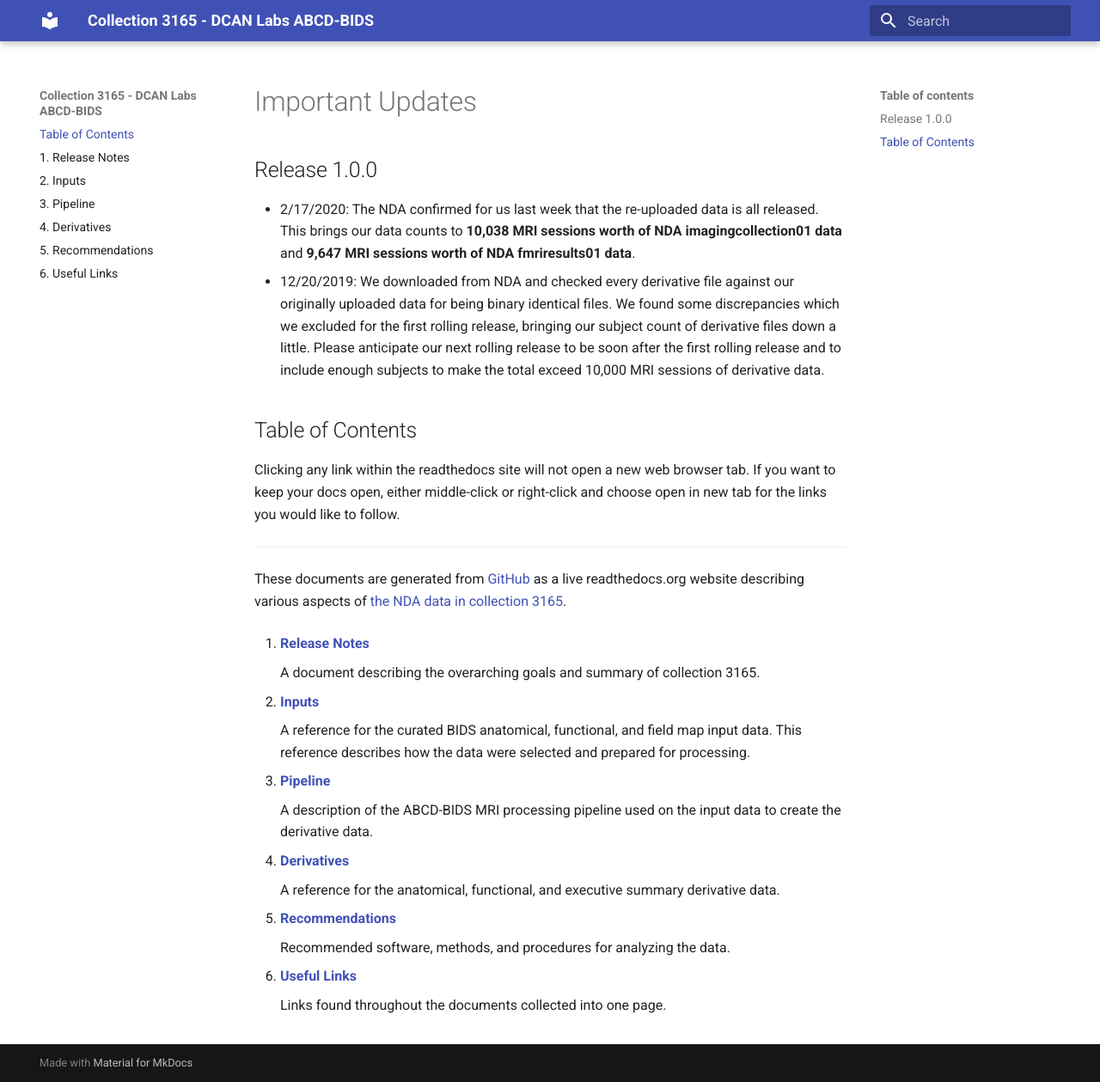
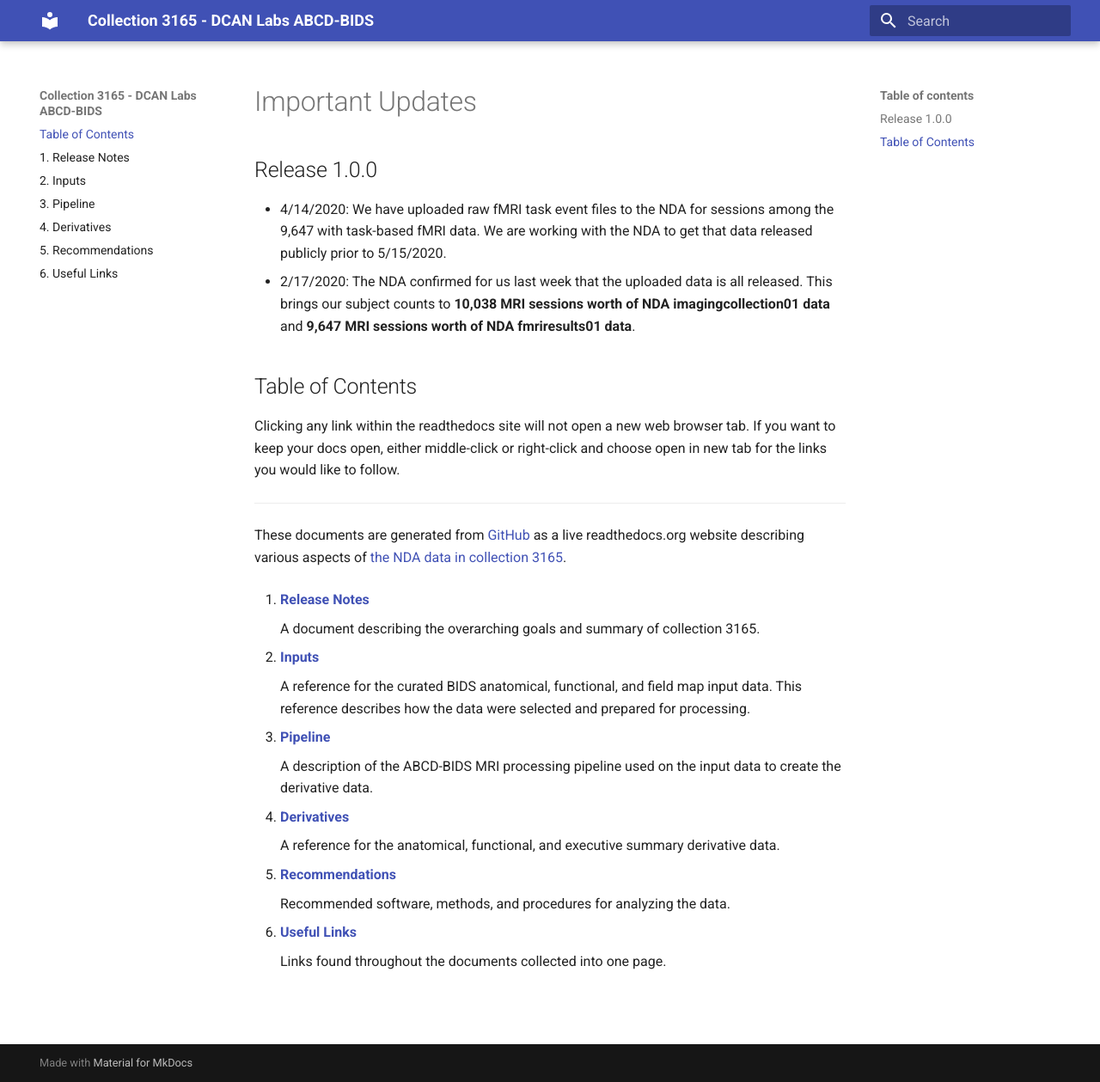
Before and after one commit to ABCD-STUDY/nda-abcd-collection-3165, an MkDocs documentation site: the page built from docs/index.md, in a window 1280 px wide and 1259 px high. Shown: the whole window at 86% size. Built offline with MkDocs 1.6.1 and Material for MkDocs 9.7.7, drawn with Linux system fonts in a browser that asks for light colours; old or Windows-style settings are respelled for this version of MkDocs.

Commit message:
Update from DCAN-Labs to ABCD-STUDY
- Updated GitHub repo links
- Updated "Important Updates" section of index.md

```diff
--- a/docs/index.md
+++ b/docs/index.md
@@ -2,8 +2,8 @@
 
 ## Release 1.0.0
 
-- 2/17/2020: The NDA confirmed for us last week that the re-uploaded data is all released.  This brings our data counts to **10,038 MRI sessions worth of NDA imagingcollection01 data** and **9,647 MRI sessions worth of NDA fmriresults01 data**.
-- 12/20/2019: We downloaded from NDA and checked every derivative file against our originally uploaded data for being binary identical files.  We found some discrepancies which we excluded for the first rolling release, bringing our subject count of derivative files down a little.  Please anticipate our next rolling release to be soon after the first rolling release and to include enough subjects to make the total exceed 10,000 MRI sessions of derivative data.
+- 4/14/2020: We have uploaded raw fMRI task event files to the NDA for sessions among the 9,647 with task-based fMRI data.  We are working with the NDA to get that data released publicly prior to 5/15/2020.
+- 2/17/2020: The NDA confirmed for us last week that the uploaded data is all released.  This brings our subject counts to **10,038 MRI sessions worth of NDA imagingcollection01 data** and **9,647 MRI sessions worth of NDA fmriresults01 data**.
 
 ## Table of Contents
 
@@ -11,7 +11,7 @@ Clicking any link within the readthedocs site will not open a new web browser ta
 
 ---
 
-These documents are generated from [GitHub](https://github.com/DCAN-Labs/nda-abcd-collection-3165) as a live readthedocs.org website describing various aspects of [the NDA data in collection 3165](https://nda.nih.gov/edit_collection.html?id=3165).
+These documents are generated from [GitHub](https://github.com/ABCD-STUDY/nda-abcd-collection-3165) as a live readthedocs.org website describing various aspects of [the NDA data in collection 3165](https://nda.nih.gov/edit_collection.html?id=3165).
 
 1. [**Release Notes**](https://collection3165.readthedocs.io/en/stable/release_notes/)
 
```
Also changed, not shown: README.md (+1 -1 lines), docs/recommendations.md (+1 -1 lines), docs/release_notes.md (+3 -3 lines), docs/useful.md (+3 -3 lines).
